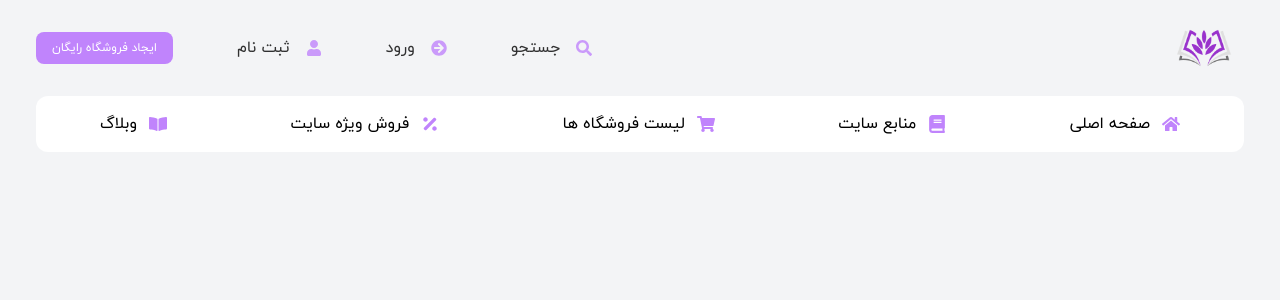
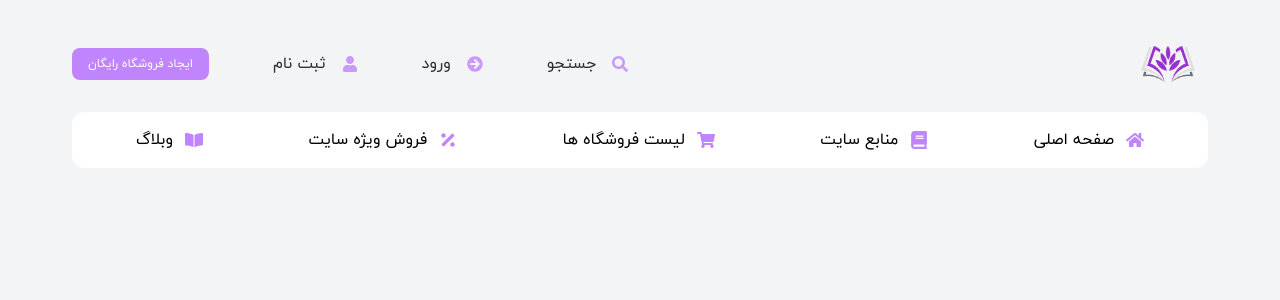
Before and after one commit to mohammadraufzahed/learning-ui, a Next.js app: page / in a window 1280 px wide. Shown: the top 300 px of the page. Built offline with nearby package versions, Linux system fonts and the light colour scheme.

Commit message:
Updated the ui config

```diff
--- a/components/Header/index.jsx
+++ b/components/Header/index.jsx
@@ -4,7 +4,7 @@ import classes from "./style/index.module.scss";
 
 const Header = () => {
   return (
-    <div className="w-full h-screen">
+    <div className="w-full h-screen bg-gray-100 px-9 py-4">
       <Navbar />
       <Menu />
     </div>
```
